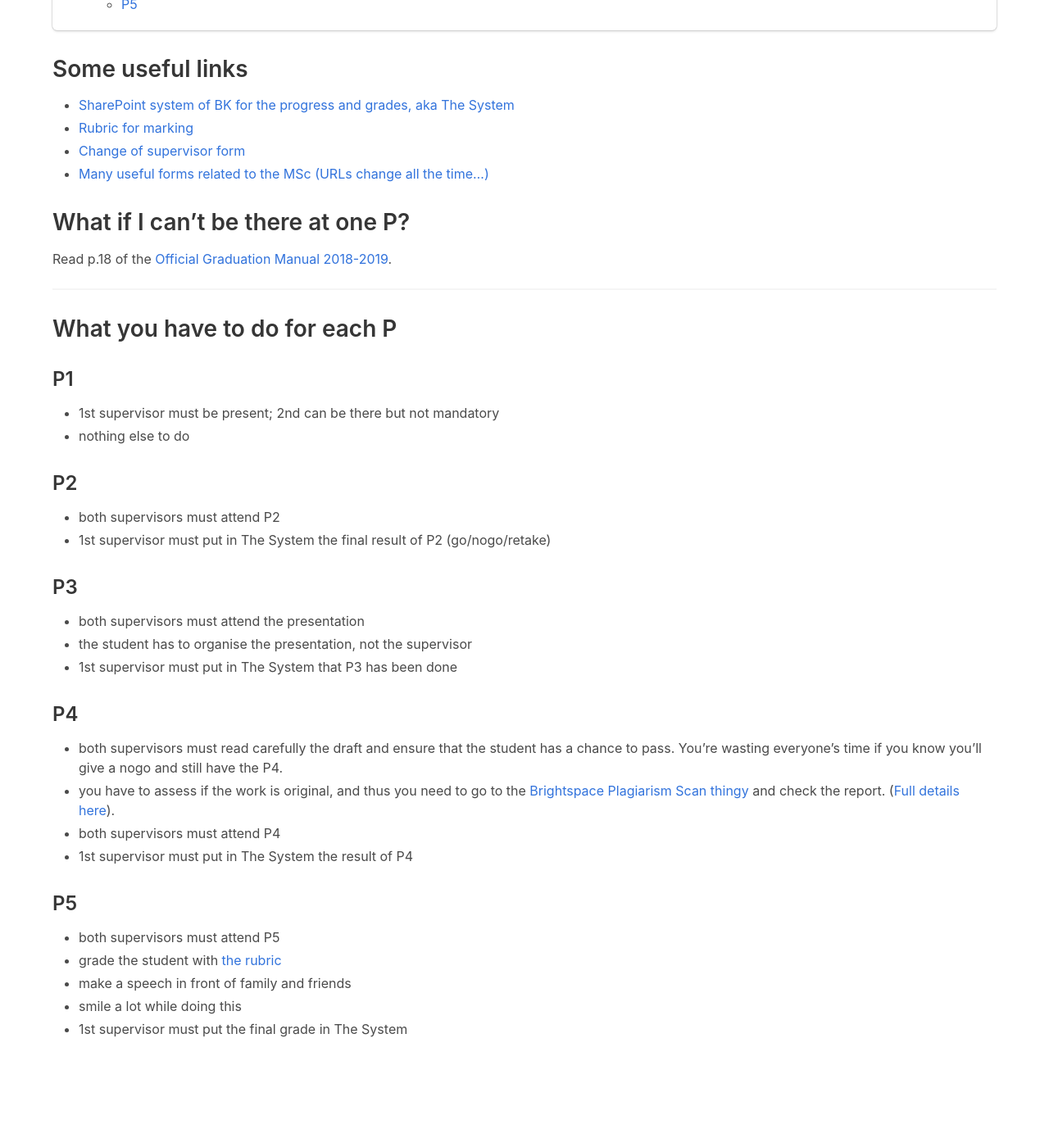
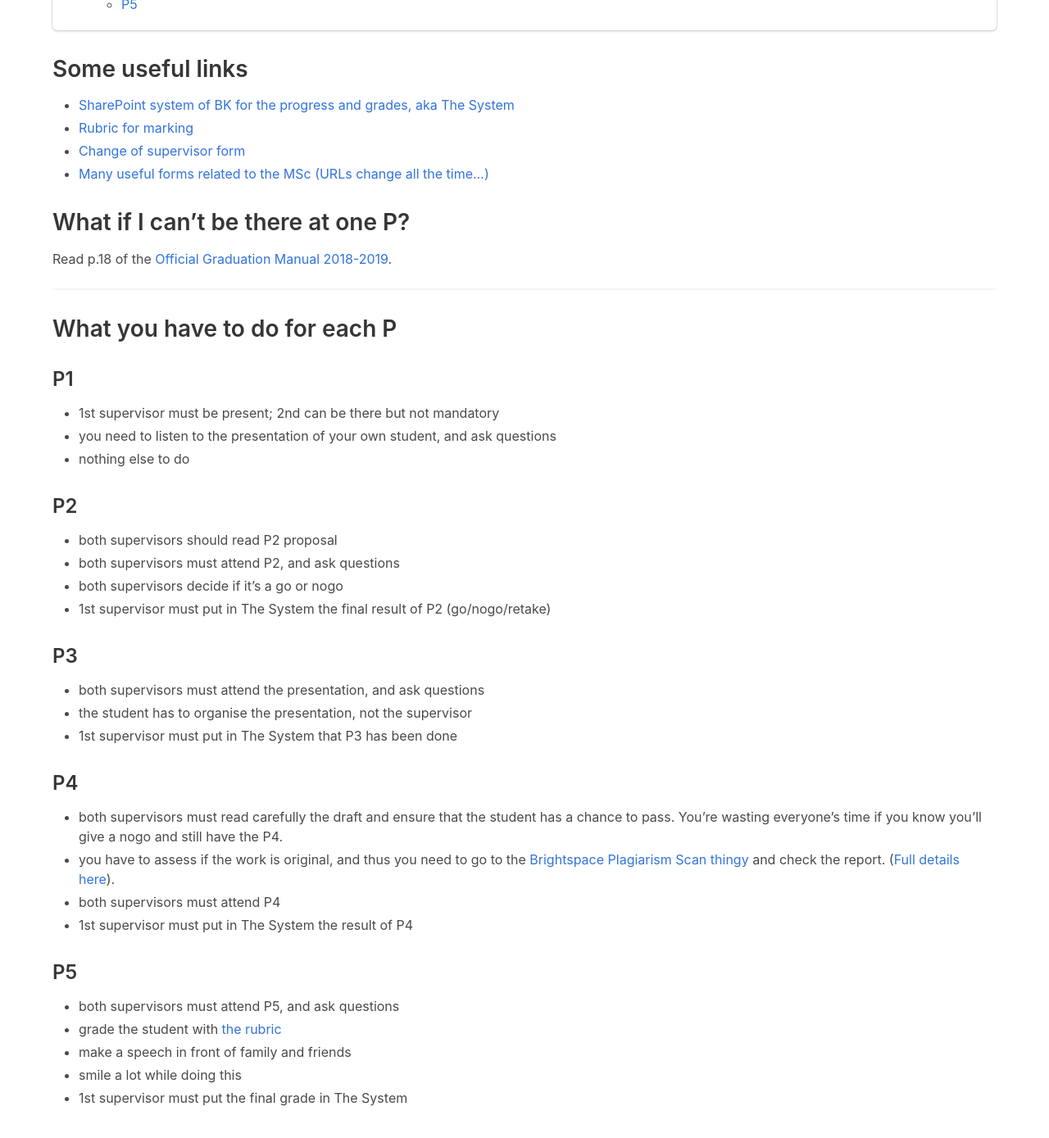
Before and after one commit to tudelft3d/geo2020, a Jekyll site: the page built from supervisors/index.md, in a window 1280 px wide and 1400 px high, scrolled down 447 px. Shown: the top 1389 px of the window at 82% size. Built offline with Jekyll 4.4.1, drawn with Linux system fonts in a browser that asks for light colours; nearby versions of some CDN libraries; before the commit the page ends 1763 px from its top, so only the background shows below that.

Commit message:
More details for supervisors

```diff
--- a/supervisors/index.md
+++ b/supervisors/index.md
@@ -35,16 +35,19 @@ Read p.18 of the [Official Graduation Manual 2018-2019](../rules/GraduationManua
 ### P1
 
   - 1st supervisor must be present; 2nd can be there but not mandatory
+  - you need to listen to the presentation of your own student, and ask questions
   - nothing else to do
 
 ### P2
 
-  - both supervisors must attend P2
+  - both supervisors should read P2 proposal
+  - both supervisors must attend P2, and ask questions
+  - both supervisors decide if it's a go or nogo
   - 1st supervisor must put in The System the final result of P2 (go/nogo/retake)
 
 ### P3
 
-  - both supervisors must attend the presentation
+  - both supervisors must attend the presentation, and ask questions
   - the student has to organise the presentation, not the supervisor
   - 1st supervisor must put in The System that P3 has been done
 
@@ -57,7 +60,7 @@ Read p.18 of the [Official Graduation Manual 2018-2019](../rules/GraduationManua
 
 ### P5
 
-  - both supervisors must attend P5
+  - both supervisors must attend P5, and ask questions
   - grade the student with [the rubric](../rubric/)
   - make a speech in front of family and friends
   - smile a lot while doing this
```
